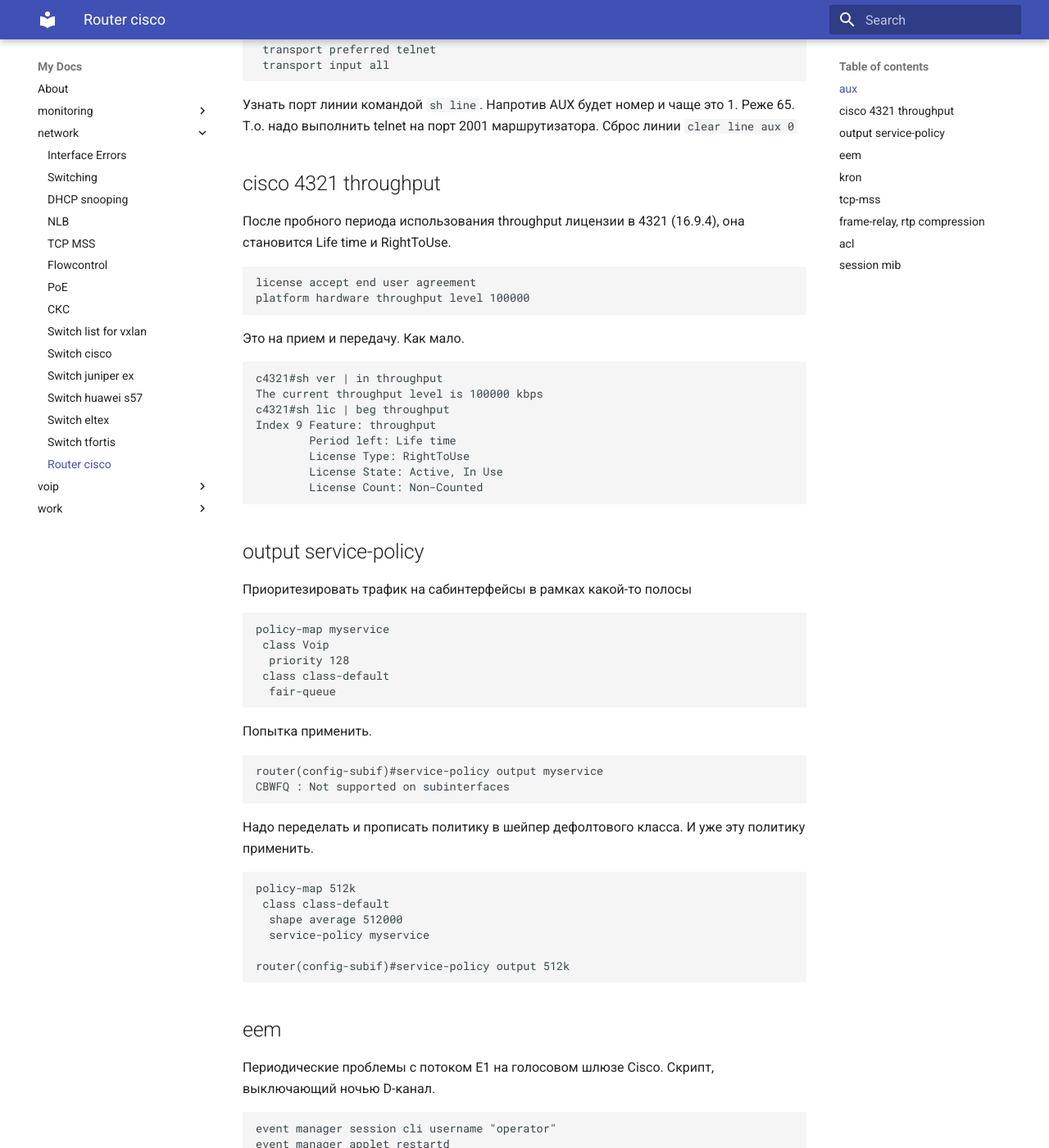
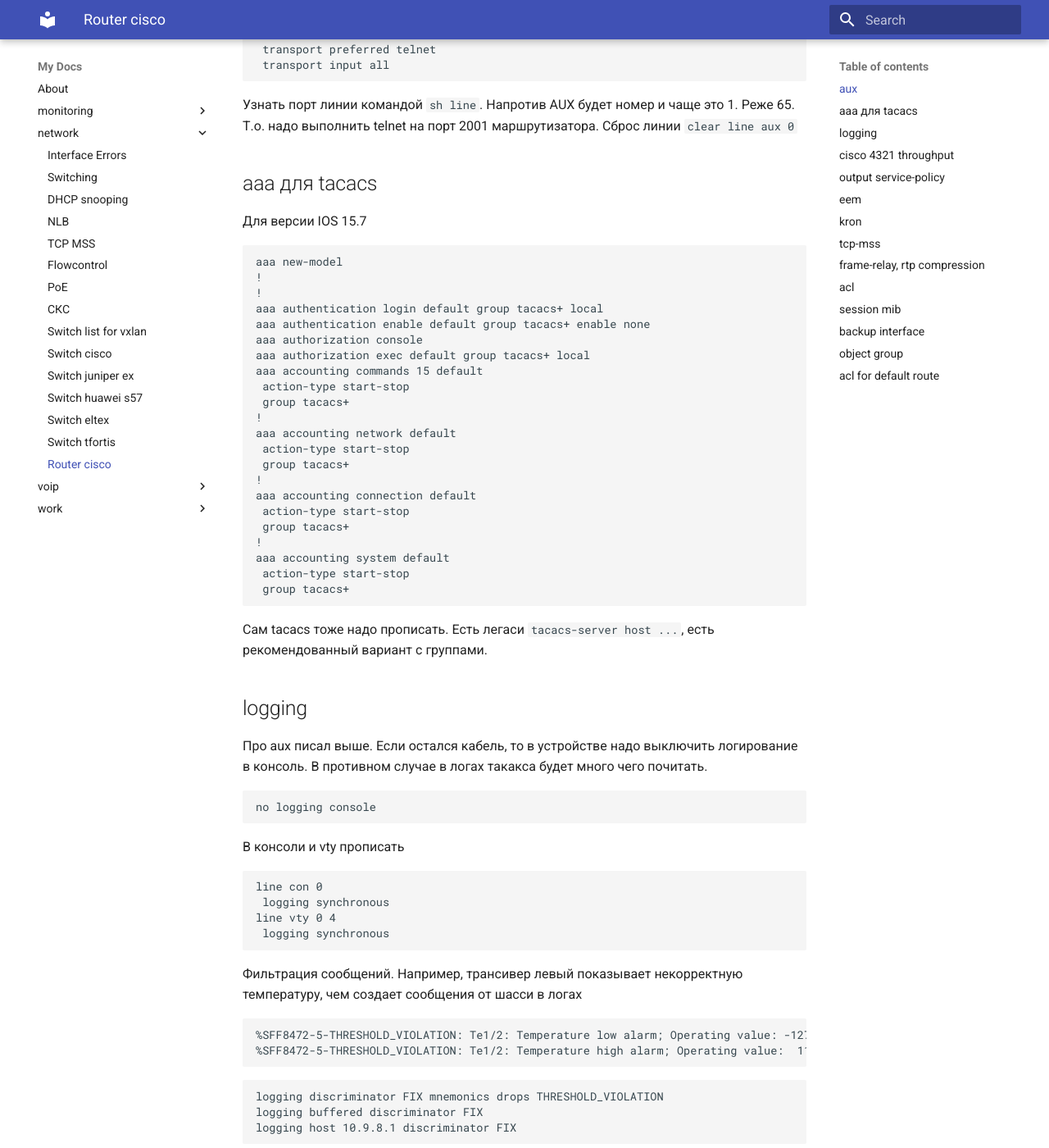
Before and after one commit to v98765/v98765.github.io, an MkDocs documentation site: the page built from docs/network/cisco_r.md, in a window 1280 px wide and 1400 px high, scrolled down 423 px. Shown: the whole window at 82% size. Built offline with MkDocs 1.6.1 and Material for MkDocs 9.7.7, drawn with Linux system fonts in a browser that asks for light colours; some of the changed text lies outside the part shown.

Commit message:
cisco r: backup, logging, aaa, acl

````diff
--- a/docs/network/cisco_r.md
+++ b/docs/network/cisco_r.md
@@ -15,6 +15,62 @@
 ```
 Узнать порт линии командой `sh line`. Напротив AUX будет номер и чаще это 1. Реже 65. Т.о. надо выполнить telnet на порт 2001 маршрутизатора.
 Сброс линии `clear line aux 0`
+
+## aaa для tacacs
+
+Для версии IOS 15.7
+```text
+aaa new-model
+!
+!
+aaa authentication login default group tacacs+ local
+aaa authentication enable default group tacacs+ enable none
+aaa authorization console
+aaa authorization exec default group tacacs+ local
+aaa accounting commands 15 default
+ action-type start-stop
+ group tacacs+
+!
+aaa accounting network default
+ action-type start-stop
+ group tacacs+
+!
+aaa accounting connection default
+ action-type start-stop
+ group tacacs+
+!
+aaa accounting system default
+ action-type start-stop
+ group tacacs+
+```
+Сам tacacs тоже надо прописать. Есть легаси `tacacs-server host ...`, есть рекомендованный вариант с группами.
+
+## logging
+
+Про aux писал выше. Если остался кабель, то в устройстве надо выключить логирование в консоль.
+В противном случае в логах такакса будет много чего почитать.
+```text
+no logging console
+```
+В консоли и vty прописать
+```text
+line con 0
+ logging synchronous
+line vty 0 4
+ logging synchronous
+```
+Фильтрация сообщений. Например, трансивер левый показывает некорректную температуру, чем создает сообщения от шасси в логах
+```text
+%SFF8472-5-THRESHOLD_VIOLATION: Te1/2: Temperature low alarm; Operating value: -127.2 C, Threshold value:   -4.0 C.
+%SFF8472-5-THRESHOLD_VIOLATION: Te1/2: Temperature high alarm; Operating value:  118.0 C, Threshold value:   74.0 C.
+```
+```text
+logging discriminator FIX mnemonics drops THRESHOLD_VIOLATION
+logging buffered discriminator FIX
+logging host 10.9.8.1 discriminator FIX
+```
+По `sh logging` можно увидеть активные дискриминаторы и счетчики дропов `message lines dropped-by-MD`.
+
 
 ##cisco 4321 throughput
 После пробного периода использования throughput лицензии в 4321 (16.9.4), она становится Life time и RightToUse.
@@ -248,3 +304,50 @@
 snmpset -v2c -c private $hostname casnDisconnect.$session_id i 1
 # вывод .. = INTEGER: true(1)
 ```
+
+## backup interface
+
+Фича [backup interface](https://www.cisco.com/c/en/us/td/docs/routers/access/1900/software/configuration/guide/Software_Configuration/backup.html) может пригодится
+в случае, когда ассиметрия недопустима, как например, при включении в маршрутизатор межсетевых экранов asa, где flow должен передаваться через один и тот же интерфейс в обе стороны.
+Писал об этом [тут](http://prosto-seti.blogspot.com/2018/11/blog-post.html). Это был единственный раз когда данный функционал пригодился.
+```text
+interface GigabitEthernet0/0
+ description asa1-eth1
+ ip address 10.1.1.97 255.255.255.252
+!
+interface GigabitEthernet0/1
+ description asa2-eth1
+ ip address 10.1.1.109 255.255.255.252
+!
+interface GigabitEthernet0/2
+ description r2-gi0/2
+ backup interface GigabitEthernet0/1
+ ip address 10.1.1.104 255.255.255.254
+ ip ospf network point-to-point
+
+r1#sh int desc
+Interface                      Status         Protocol Description
+Em0/0                          admin down     down
+Gi0/0                          up             up       asa1-eth1
+Gi0/1                          standby mode   down     asa2-eth1
+Gi0/2                          up             up       r2-gi0/2
+```
+
+## object group
+
+Можно использовать в acl, которые используются потом в PBR.
+
+## acl for default route
+
+Стандартный лист
+```text
+access-list 10 permit 0.0.0.0
+```
+Расширенный лист
+```text
+access-list 100 permit ip host 0.0.0.0 host 0.0.0.0
+```
+Префикс лист
+```text
+ip prefix-list 1 permit 0.0.0.0/0
+```
````
